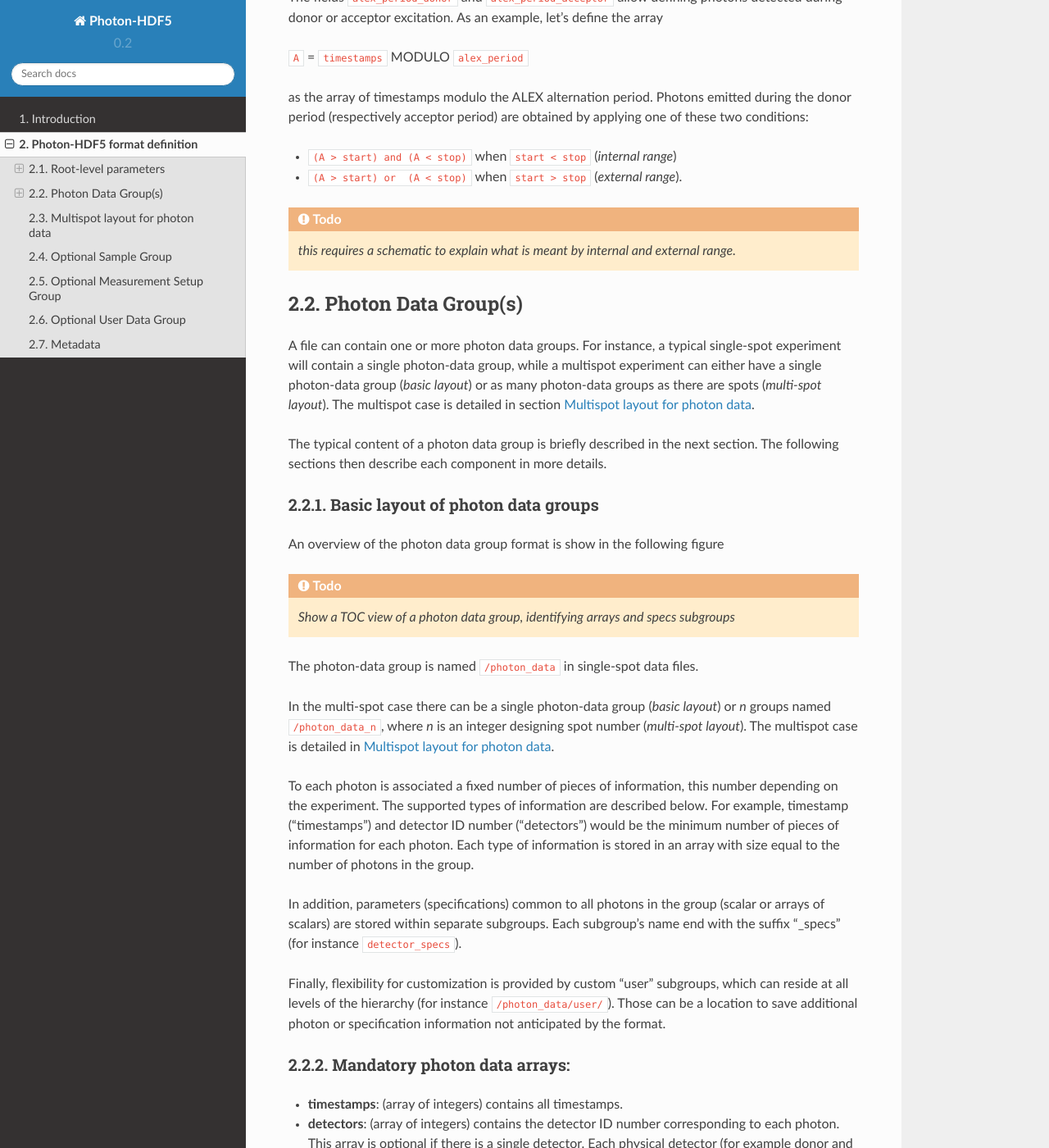
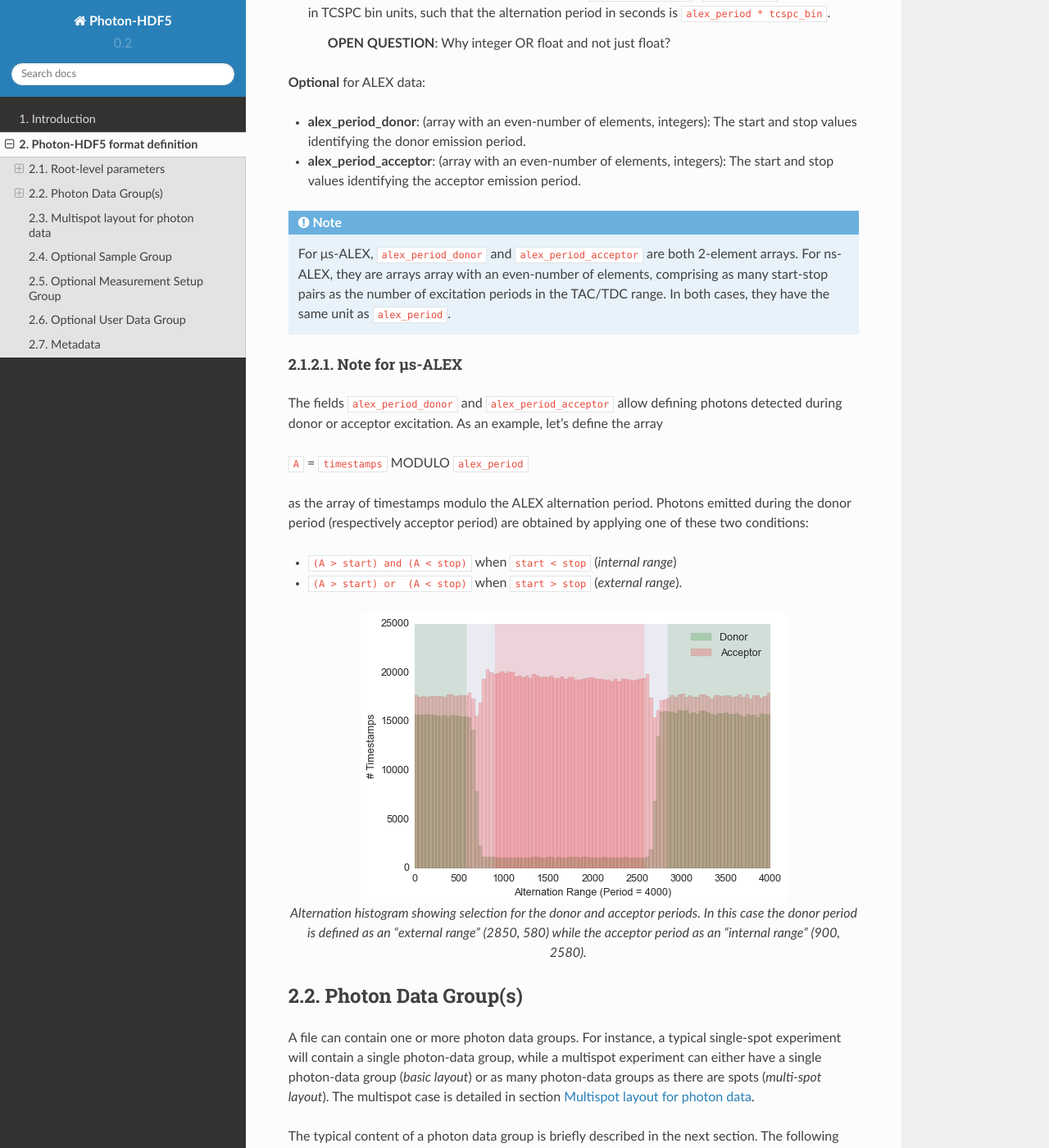
Before and after one commit to Photon-HDF5/photon-hdf5, a Sphinx documentation site: the page built from docs/phdata.rst, in a window 1280 px wide and 1400 px high, scrolled down 1880 px. Shown: the whole window at 82% size. Built offline with Sphinx 7.4.7 and the Read the Docs theme 2.0.0, drawn with Linux system fonts in a browser that asks for light colours; some of the changed text lies outside the part shown.

Commit message:
Add a few images

```diff
--- a/docs/phdata.rst
+++ b/docs/phdata.rst
@@ -1,12 +1,10 @@
 Photon-HDF5 format definition
 =============================
 
-An overview of the data format is show in the following figure
+An overview of the data format is shown in the following figure:
 
-.. todo::
-
-    Show a TOC view of a typical file, identifying root data,
-    photon group data and subgroups. Mention Metadata.
+.. figure:: /images/alex-photon-hdf5.png
+    :align: center
 
 Root-level parameters
 ---------------------
@@ -115,10 +113,14 @@
 -  ``(A > start) or  (A < stop)`` when ``start > stop`` (*external
    range*).
 
-.. todo::
+.. figure:: /images/alternation_range.png
+    :alt: Illustration of the internal and external ranges
+    :align: center
 
-    *this requires a schematic to explain what is meant by
-    internal and external range.*
+    Alternation histogram showing selection for the donor and acceptor periods.
+    In this case the donor period is defined as an "external range" (2850, 580)
+    while the acceptor period as an "internal range" (900, 2580).
+
 
 Photon Data Group(s)
 --------------------
@@ -137,13 +139,13 @@
 Basic layout of photon data groups
 ^^^^^^^^^^^^^^^^^^^^^^^^^^^^^^^^^^
 
-An overview of the photon data group format is show in the following
-figure
+An overview of the photon data group format is shown in the following
+figure:
 
-.. todo::
+.. figure:: /images/alex-photon-hdf5_5.png
+    :align: center
 
-    *Show a TOC view of a photon data group, identifying arrays
-    and specs subgroups*
+    Structure of the ``photon_data`` group for a μs-ALEX meansurement.
 
 The photon-data group is named ``/photon_data`` in single-spot data
 files.
```
Also changed, not shown: docs/images/alex-photon-hdf5.png (added), docs/images/alex-photon-hdf5_5.png (added), docs/images/alternation_range.png (added).
